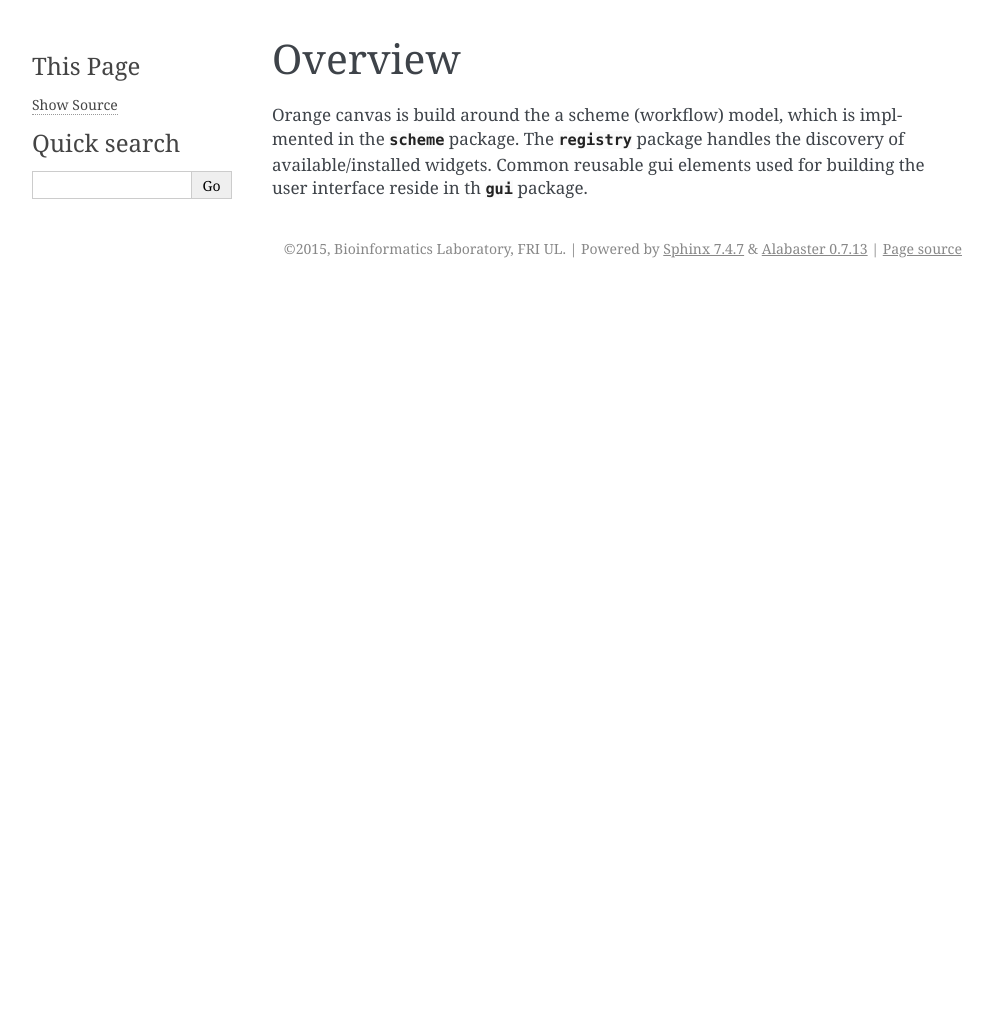
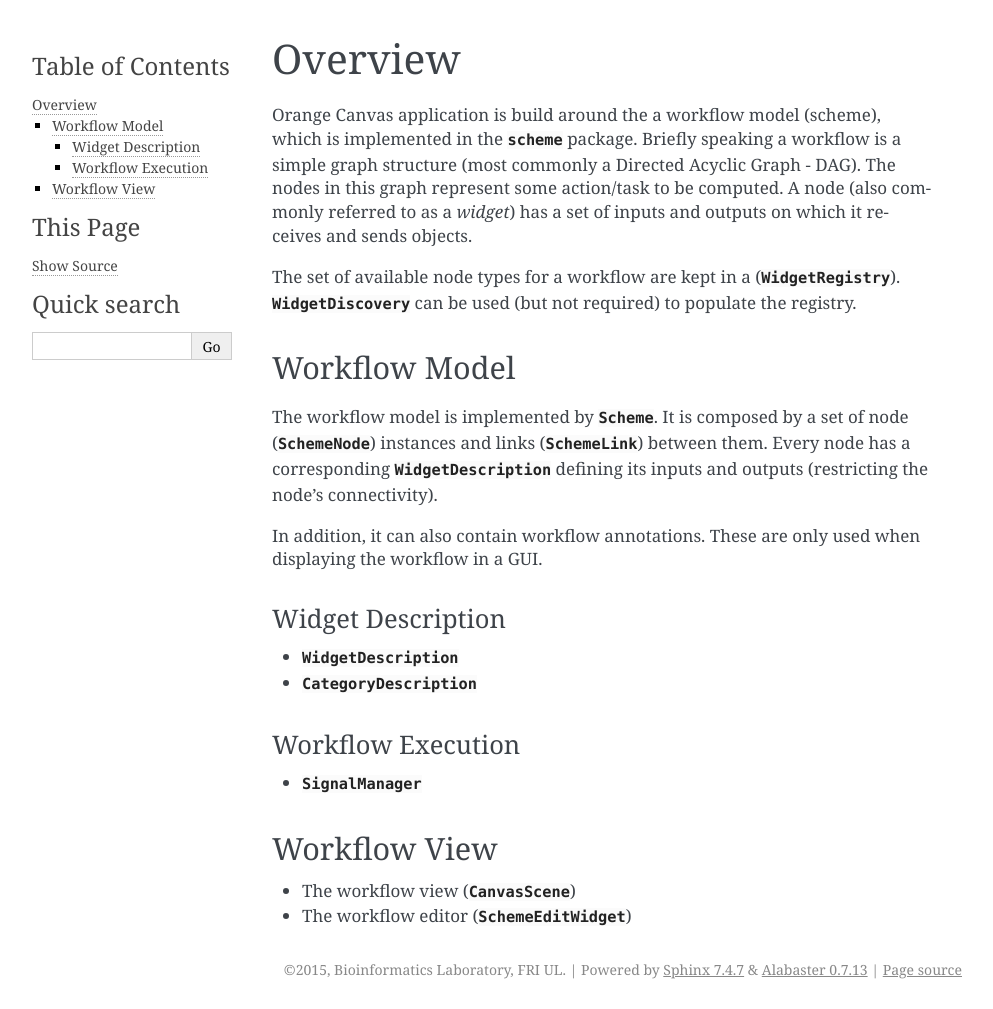
Before and after one commit to biolab/orange-canvas-core, a Sphinx documentation site: the page built from docs/source/orangecanvas/overview.rst, in a window 1280 px wide. Shown: the whole page, without its empty margins (148-1141 px from the left). Built offline with Sphinx 7.4.7, drawn with Linux system fonts in a browser that asks for light colours; before the commit the page ends 900 px from its top, so only the background shows below that.

Commit message:
Add some more 'Overview' documentation.

```diff
--- a/docs/source/index.rst
+++ b/docs/source/index.rst
@@ -11,6 +11,7 @@ Contents:
 .. toctree::
    :maxdepth: 2
 
+   orangecanvas/overview
    orangecanvas/index
 
 
--- a/docs/source/orangecanvas/overview.rst
+++ b/docs/source/orangecanvas/overview.rst
@@ -1,12 +1,52 @@
-========
 Overview
-========
+########
 
 .. currentmodule:: orangecanvas
 
-Orange canvas is build around the a scheme (workflow) model, which is
-implmented in the :mod:`~orangecanvas.scheme` package. The
-:mod:`~orangecanvas.registry` package handles the discovery of
-available/installed widgets. Common reusable gui elements used
-for building the user interface reside in th :mod:`~orangecanvas.gui`
-package.
+Orange Canvas application is build around the a workflow model (scheme),
+which is implemented in the :mod:`~orangecanvas.scheme` package. Briefly
+speaking a workflow is a simple graph structure (most commonly a
+Directed Acyclic Graph - DAG). The nodes in this graph represent some
+action/task to be computed. A node (also commonly referred to as a
+*widget*) has a set of inputs and outputs on which it receives and
+sends objects.
+
+The set of available node types for a workflow are kept in a
+(:class:`~orangecanvas.registry.WidgetRegistry`).
+:class:`~orangecanvas.registry.WidgetDiscovery` can be used (but not
+required) to populate the registry.
+
+..
+    Common reusable gui elements used for building the user interface
+    reside in th :mod:`~orangecanvas.gui` package.
+
+
+Workflow Model
+**************
+
+The workflow model is implemented by :class:`~scheme.Scheme`.
+It is composed by a set of node (:class:`~scheme.SchemeNode`)
+instances and links (:class:`~scheme.SchemeLink`) between them.
+Every node has a corresponding :class:`~registry.WidgetDescription`
+defining its inputs and outputs (restricting the node's connectivity).
+
+In addition, it can also contain workflow annotations. These are only
+used when displaying the workflow in a GUI.
+
+Widget Description
+------------------
+
+* :class:`~registry.WidgetDescription`
+* :class:`~registry.CategoryDescription`
+
+
+Workflow Execution
+------------------
+
+* :class:`~scheme.signalmanager.SignalManager`
+
+Workflow View
+*************
+
+* The workflow view (:class:`~canvas.scene.CanvasScene`)
+* The workflow editor (:class:`~document.schemeedit.SchemeEditWidget`)
```
